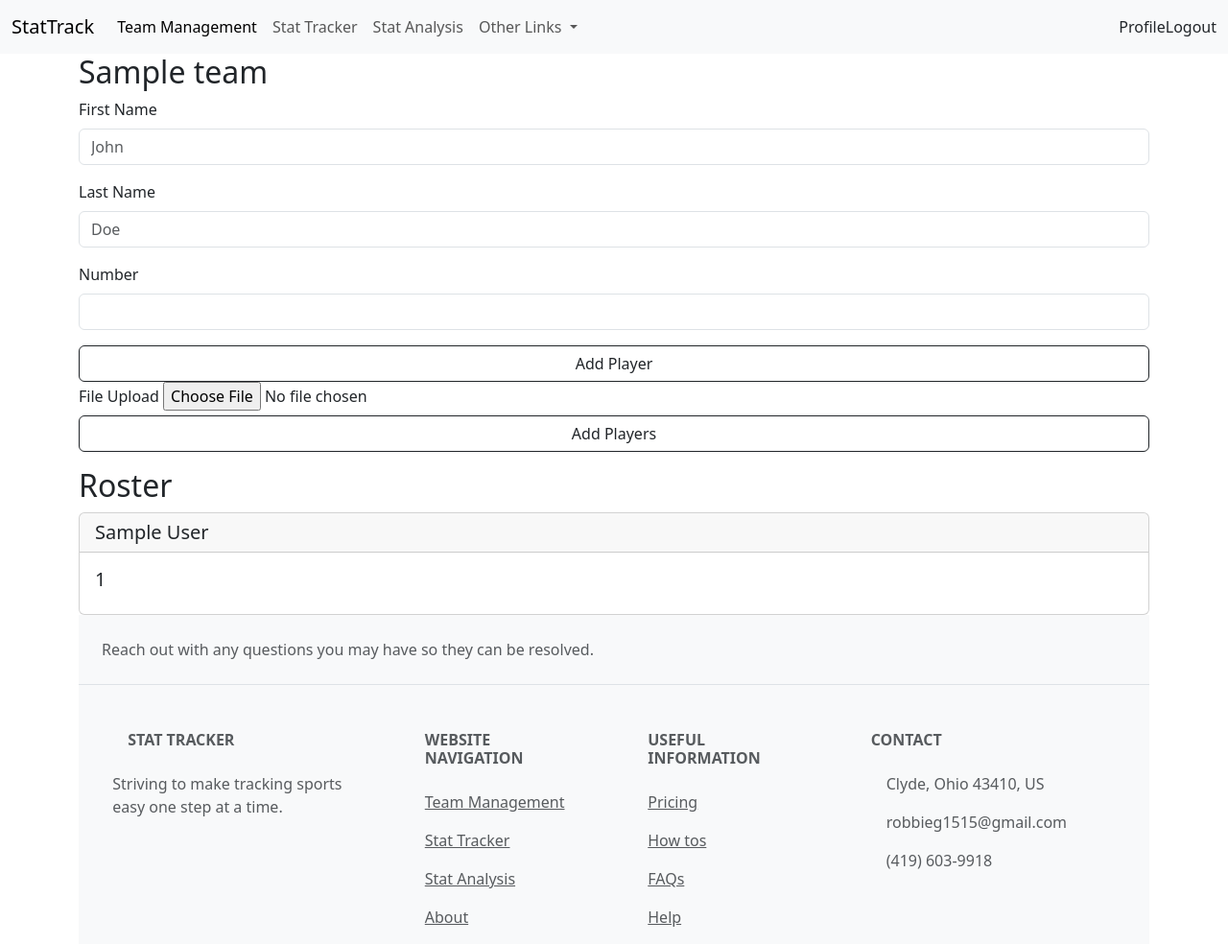
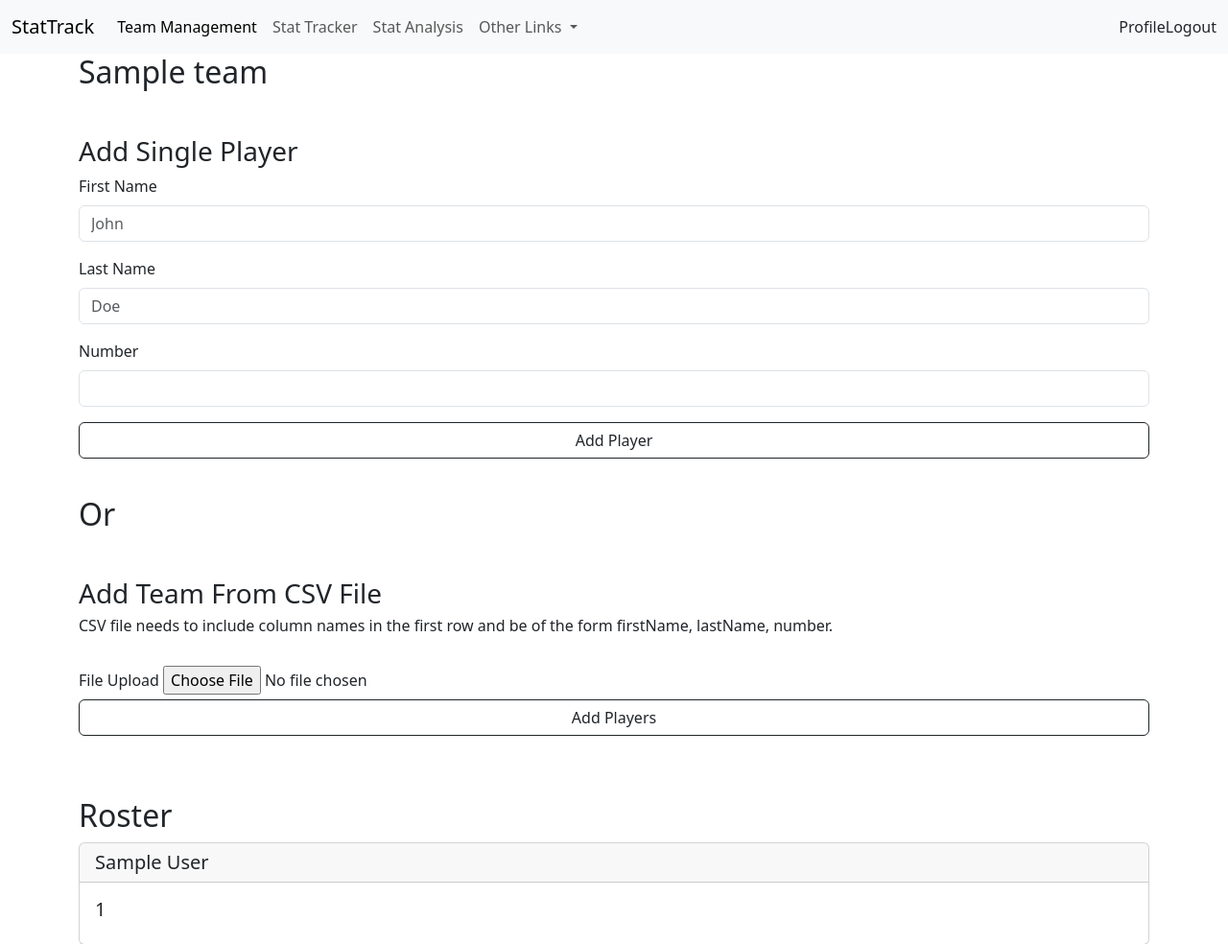
Before and after one commit to RobbieG15/StatTracker, a Django app: the page made by StatTrackerProject/Site/Site/templates/teamManagement/editTeam.html in a window 1280 px wide. Shown: the top 984 px of the page at 96% size. Run offline with Django 4.2, Linux system fonts and the light colour scheme; the first user in the database is signed in; tables that the repository leaves empty hold one stand-in row (Sample ...); some libraries are stand-ins or nearby versions.

Commit message:
fixed adding players from file

```diff
--- a/StatTrackerProject/Site/Site/templates/teamManagement/editTeam.html
+++ b/StatTrackerProject/Site/Site/templates/teamManagement/editTeam.html
@@ -5,10 +5,14 @@
 {% block content %}
     <h2>
         {{team.team_name}}
+        <br><br>
     </h2>
 
     <form method="POST" class="form-group">
         {% csrf_token %}
+        <h3>
+            Add Single Player
+        </h3>
         <div class="mb-3">
             <label for="first_name" class="form-label">First Name</label>
             <input
@@ -45,8 +49,21 @@
             </button>
         </div>
     </form>
+    <h2>
+        <br>
+        Or
+        <br>
+        <br>
+    </h2>
     <form action="" method="post" enctype="multipart/form-data" class-="form-group">
         {% csrf_token %}
+        <h3>
+            Add Team From CSV File
+        </h3>
+        <h6>
+            CSV file needs to include column names in the first row and be of the form firstName, lastName, number.
+        </h6>
+        <br>
         <div class="mb-3">
             <label for="File" class="form-label">File Upload</label>
             <input id="docfile" type="file" name="docfile"/>
@@ -56,10 +73,13 @@
                 </button>
             </div>
         </div>
+        <br>
+        <br>
     </form>
 
     <h2>
         Roster
+        <br>
     </h2>
 
     {% for player in players %}
--- a/StatTrackerProject/Site/TeamManagement/forms.py
+++ b/StatTrackerProject/Site/TeamManagement/forms.py
@@ -34,7 +34,9 @@ class PlayerAddForm(forms.Form):
         label = 'Last Name'
     )
 
-    number = forms.IntegerField()
+    number = forms.IntegerField(
+        required = True,
+    )
 
 class UploadFileForm(forms.Form):
     file = forms.FileField()
--- a/StatTrackerProject/Site/TeamManagement/views.py
+++ b/StatTrackerProject/Site/TeamManagement/views.py
@@ -4,6 +4,7 @@ from django.http import HttpResponse
 from .forms import RegisterForm, LoginForm, OrganizationCreationForm, TeamCreationForm, PlayerAddForm, UploadFileForm
 from .models import Organization, Team, Player
 from .helperMethods import handle_input_file
+from io import TextIOWrapper
 
 # Create your views here.
 def teamManage(request):
@@ -89,19 +90,21 @@ def editTeam(request, pk=None, team_name=None):
             if (request.method == 'POST'):
                 individualForm = PlayerAddForm(request.POST)
                 fileForm = UploadFileForm(request.POST, request.FILES)
-                if individualForm.is_valid:
+                if individualForm.is_valid and request.POST.get('number') != None:
                     player = Player.create(
                         first_name = request.POST.get('first_name'),
                         last_name = request.POST.get('last_name'),
                         number = request.POST.get('number'),
                         team = team
                     )
-                    player.save()
+                    if len(Player.objects.filter(number = player.number)) == 0:
+                        player.save()
                 else:
                     print(individualForm.errors)
 
-                if fileForm.is_valid:
-                    handle_input_file(request.FILES['docfile'], org, team)
+                if fileForm.is_valid and 'docfile' in request.FILES:
+                    f = TextIOWrapper(request.FILES['docfile'].file, encoding=request.encoding)
+                    handle_input_file(f, org, team)
             else:
                 individualForm = PlayerAddForm(request.POST)
                 fileForm = UploadFileForm()
--- /dev/null
+++ b/StatTrackerProject/data/sample.csv
@@ -0,0 +1,6 @@
+firstName, lastName, number,
+T, Joh, 20,
+Todd, Johnson, 42,
+Tod, Rob, 36,
+To, John, 90,
+T, Joh, 20,
```
Also changed, not shown: StatTrackerProject/Site/TeamManagement/helperMethods.py (+15 -14 lines).
